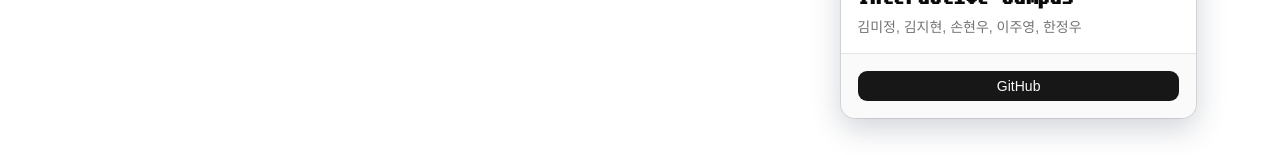
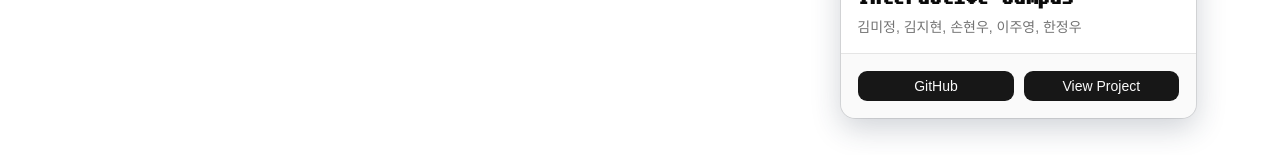
Before and after one commit to eunjs71/IICT2026-1, a Next.js app: page /archive in a window 1280 px wide. Shown: the part 1541-1696 px from the top of the page. Built offline with nearby package versions, Linux system fonts and the light colour scheme.

Commit message:
update url

```diff
--- a/app/archive/projects.ts
+++ b/app/archive/projects.ts
@@ -18,7 +18,7 @@ export const projects = [
         src: "/images/thumbnails/interactiveCampus.png",
         students: ["김미정", "김지현", "손현우", "이주영", "한정우"],
         githubLink: "https://github.com/Jungwoo-Han/InteractiveCampus",
-        pageLink: "",
+        pageLink: "https://interactive-campus-yzfi.vercel.app/map.html",
     },
     {
         title: "Re:summER",
```
